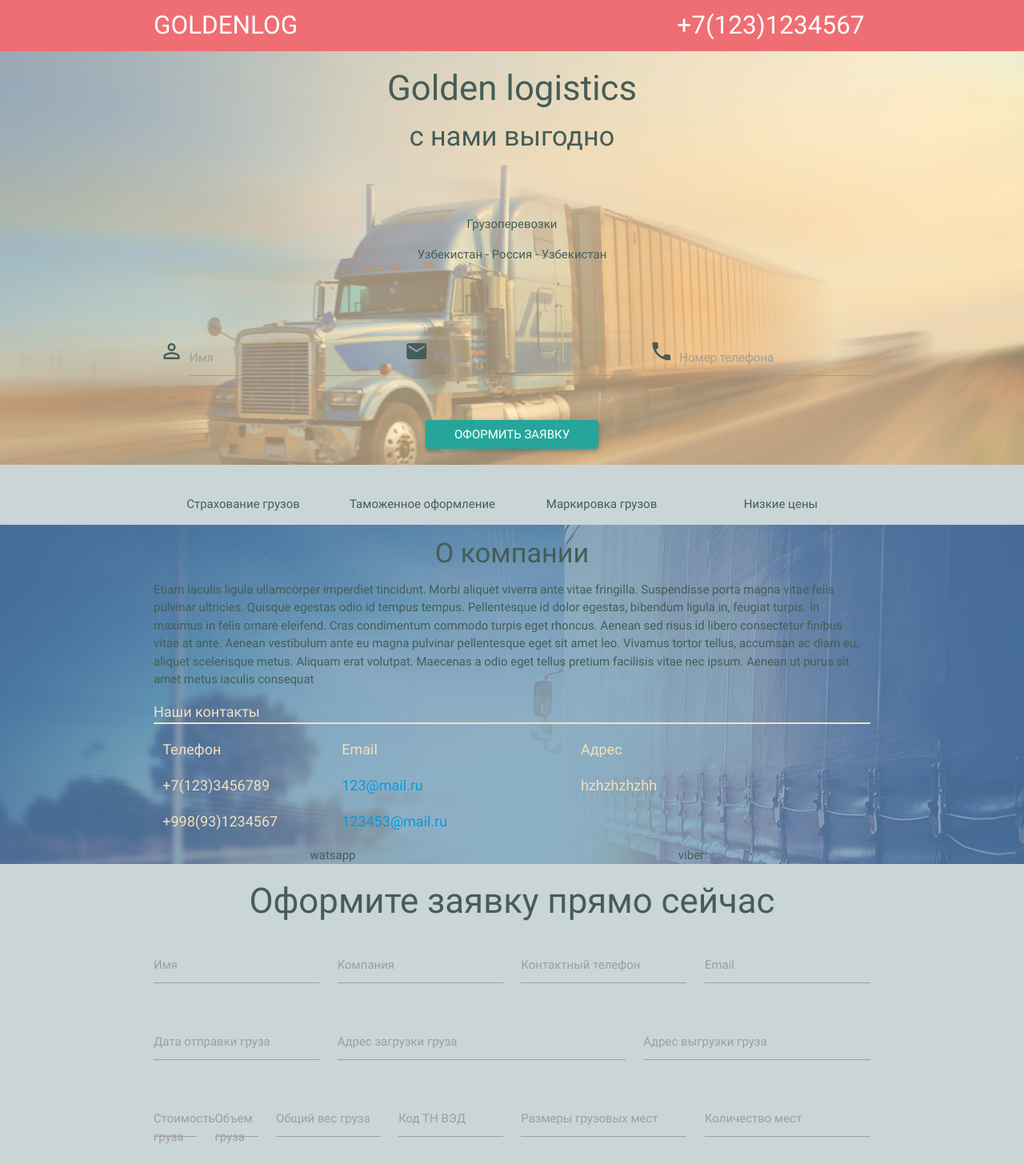
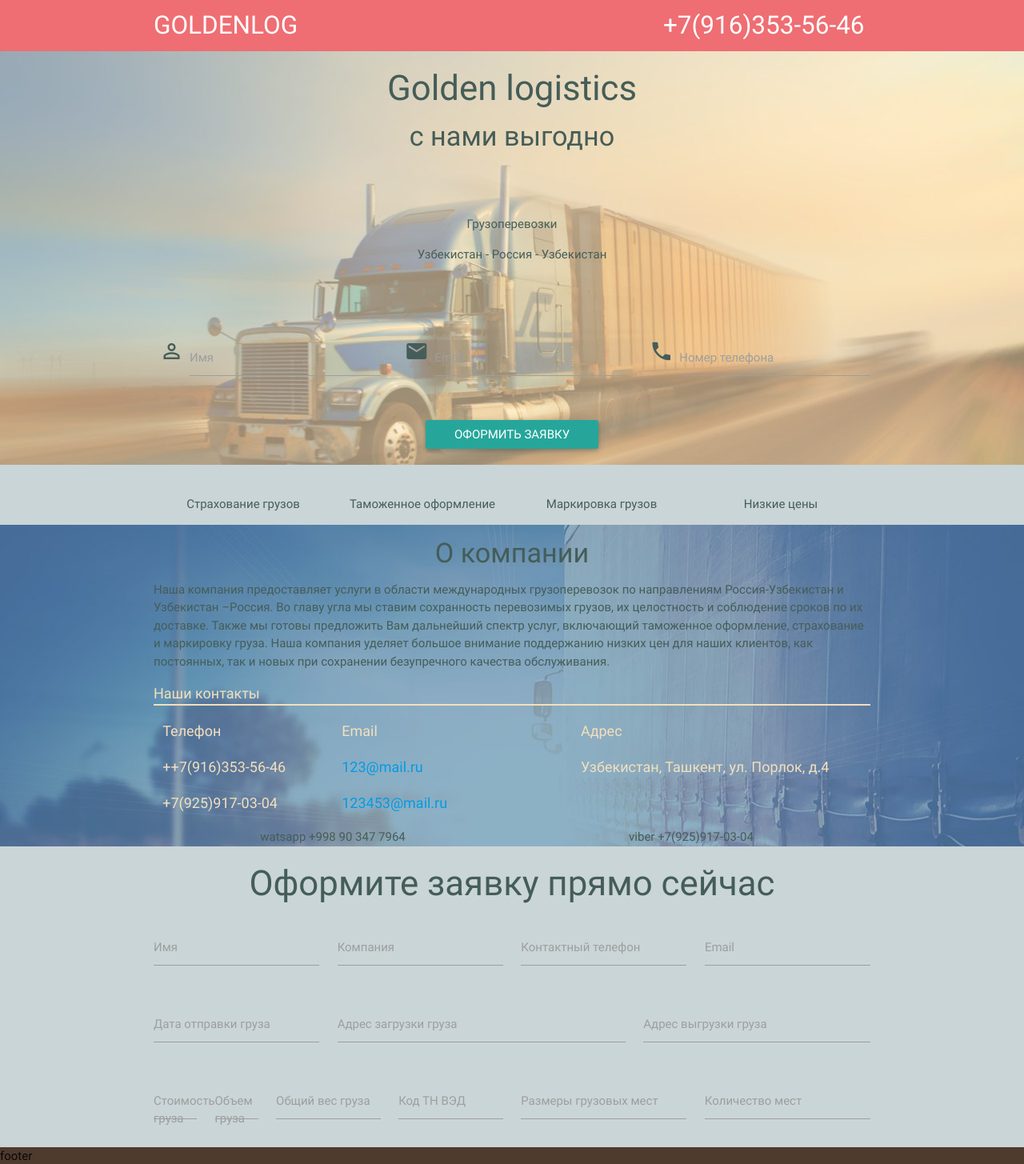
Before and after one commit to maratkanov/logistic, a Django app: page /logistic/ in a window 1280 px wide. Shown: the top 1455 px of the page at 80% size. Run offline with Django 3.2, Linux system fonts and the light colour scheme; some libraries are stand-ins or nearby versions.

Commit message:
added prod text

```diff
--- a/logistic/templates/logistic/index.html
+++ b/logistic/templates/logistic/index.html
@@ -16,7 +16,7 @@
     <div class="container">
       <div class="nav-wrapper">
         <a class="brand-logo">GOLDENLOG</a>
-        <a class="brand-logo right">+7(123)1234567</a>
+        <a class="brand-logo right">+7(916)353-56-46</a>
       </div>
     </div>
   </nav>
@@ -98,31 +98,22 @@
         <div class="col s12 main__about">
           <div>
             <h4 class="center">О компании</h4>
+
             <p>
-              Etiam iaculis ligula ullamcorper imperdiet tincidunt. Morbi aliquet viverra ante vitae
-              fringilla. Suspendisse porta magna vitae felis
-              pulvinar ultricies.
-              Quisque egestas odio id tempus tempus. Pellentesque id dolor egestas, bibendum ligula in,
-              feugiat turpis. In maximus in felis
-              ornare eleifend.
-              Cras condimentum commodo turpis eget rhoncus.
-              Aenean sed risus id libero consectetur finibus vitae at ante. Aenean vestibulum ante eu
-              magna
-              pulvinar pellentesque eget sit
-              amet leo.
-              Vivamus tortor tellus, accumsan ac diam eu, aliquet scelerisque metus. Aliquam erat
-              volutpat.
-              Maecenas a odio eget tellus pretium facilisis vitae nec ipsum. Aenean ut purus sit amet
-              metus
-              iaculis consequat
+              Наша компания предоставляет услуги в области международных грузоперевозок по направлениям
+              Россия-Узбекистан и Узбекистан –Россия. Во главу угла мы ставим сохранность перевозимых грузов, их
+              целостность и соблюдение сроков по их доставке. Также мы готовы предложить Вам дальнейший спектр услуг,
+              включающий таможенное оформление, страхование и маркировку груза. Наша компания уделяет большое внимание
+              поддержанию низких цен для наших клиентов, как постоянных, так и новых при сохранении безупречного
+              качества обслуживания.
             </p>
           </div>
           <div class="main__about__contacts">
             <div class="main__about__contacts__header">Наши контакты</div>
             <div class="col s3">
               <p>Телефон</p>
-              <p>+7(123)3456789</p>
-              <p>+998(93)1234567</p>
+              <p>++7(916)353-56-46</p>
+              <p>+7(925)917-03-04</p>
             </div>
             <div class="col s4">
               <p>Email</p>
@@ -131,13 +122,13 @@
             </div>
             <div class="col s5">
               <p>Адрес</p>
-              <p>hzhzhzhzhh</p>
+              <p>Узбекистан, Ташкент, ул. Порлок, д.4</p>
             </div>
 
           </div>
           <div class="main__about__contacts__social center">
-            <div class="col s6">watsapp</div>
-            <div class="col s6">viber</div>
+            <div class="col s6">watsapp +998 90 347 7964</div>
+            <div class="col s6">viber +7(925)917-03-04</div>
           </div>
         </div>
       </div>
```
